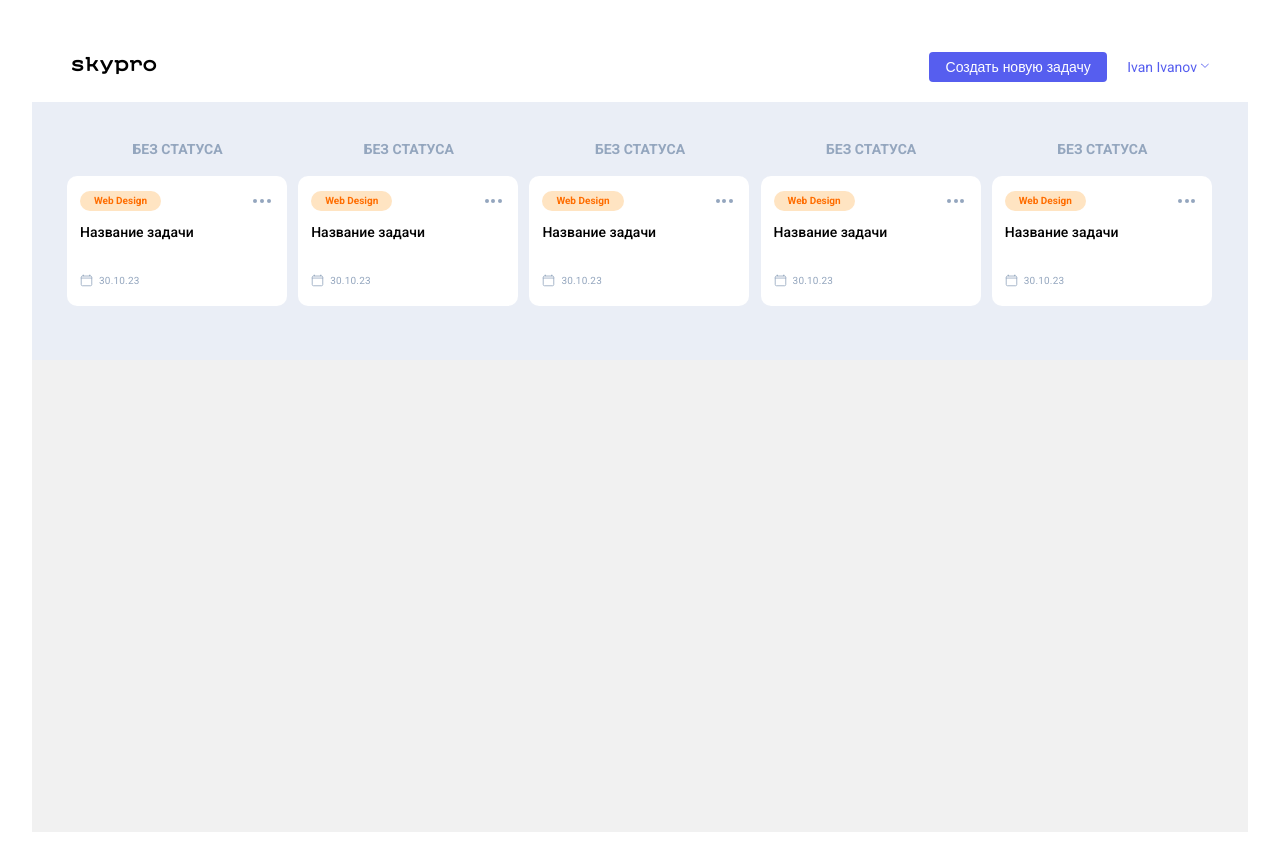
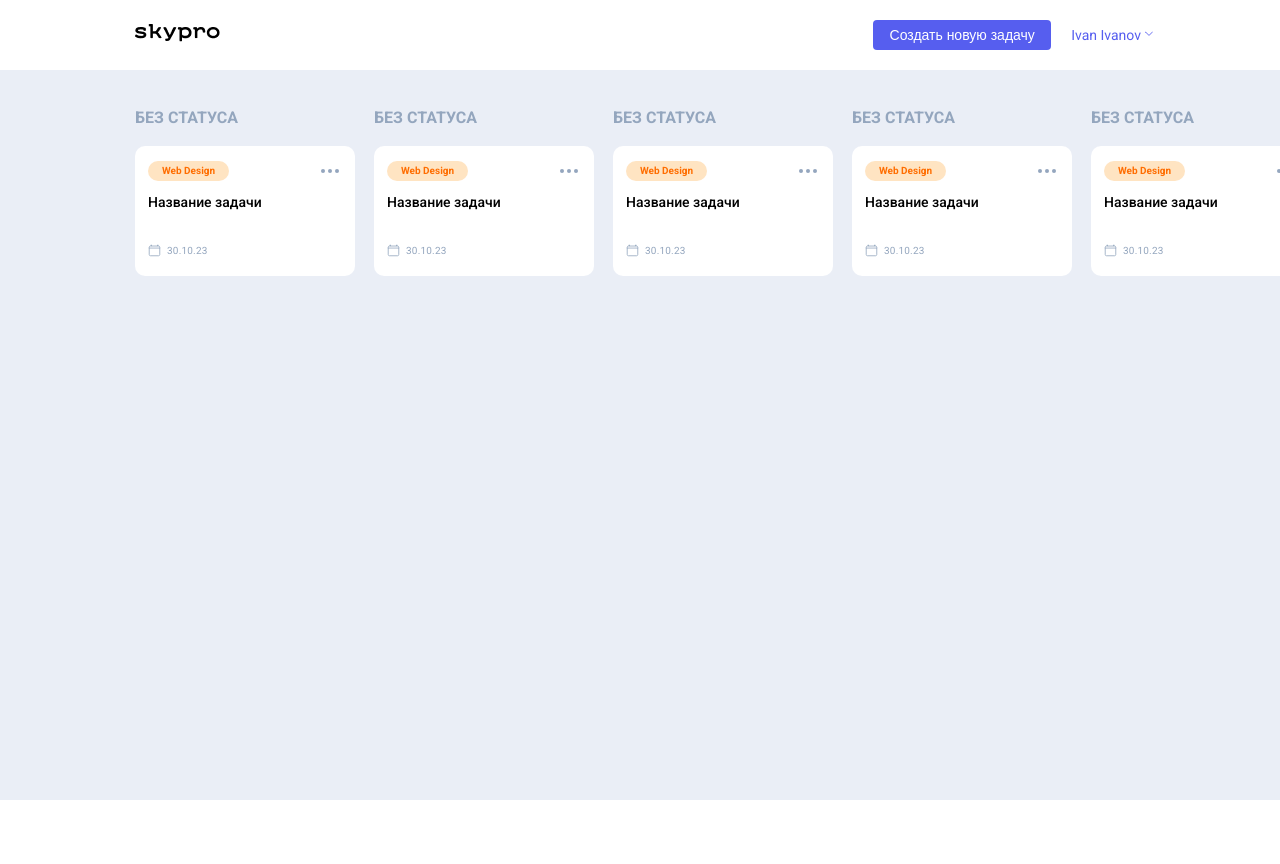
Before and after one commit to SergeyZah/skypro-kanban, a React (Vite) app: page / in a window 1280 px wide. After the commit the page ends 800 px from the top, so only its background shows below. Built offline with nearby package versions, Linux system fonts and the light colour scheme.

Commit message:
Displaying the UserPop

```diff
--- a/src/App.css
+++ b/src/App.css
@@ -1,7 +1,5 @@
 #root {
-  max-width: 1280px;
   margin: 0 auto;
-  padding: 2rem;
   text-align: center;
 }
 
@@ -91,14 +89,13 @@ body {
   width: 100vw;
   min-height: 100vh;
   overflow: hidden;
-  background-color: #f1f1f1;
+  background: rgba(234, 238, 246, 1);
 }
 
 .container {
-  max-width: 1260px;
   width: 100%;
   margin: 0 auto;
-  padding: 0 30px;
+  padding: 0 128px 0 135px;
 }
 
 ._hover01:hover {
@@ -123,7 +120,7 @@ body {
   color: #ffffff;
 }
 
-.pop-user-set:target,
+/* .pop-user-set:target, */
 .pop-exit:target,
 .pop-new-card:target,
 .pop-browse:target {
@@ -778,7 +775,6 @@ body {
   position: relative;
   top: 0;
   left: 0;
-  padding: 0 10px;
 }
 .header__logo img {
   width: 85px;
@@ -828,7 +824,7 @@ body {
   padding: 0;
 }
 .header__pop-user-set {
-  display: none;
+  /* display: none; */
   position: absolute;
   top: 61px;
   right: 0;
@@ -850,25 +846,25 @@ body {
 .main__block {
   width: 100%;
   margin: 0 auto;
-  padding: 25px 0 49px;
+  padding: 40px 0 49px;
 }
 .main__content {
   width: 100%;
   display: flex;
+  gap: 19px;
 }
 .main__column {
-  width: 20%;
-  margin: 0 auto;
+  width: 220px;
   display: block;
 }
 
 .column__title {
-  padding: 0 10px;
-  margin: 15px 0;
+  margin: 0 0 20px;
+  text-align: start;
 }
 .column__title p {
   color: #94a6be;
-  font-size: 14px;
+  font-size: 16px;
   font-weight: 600;
   line-height: 1;
   text-transform: uppercase;
@@ -880,7 +876,6 @@ body {
   position: relative;
 }
 .cards__item {
-  padding: 5px;
   animation-name: card-animation;
   animation-duration: 500ms;
   animation-timing-function: linear;
--- a/src/components/Header/header.jsx
+++ b/src/components/Header/header.jsx
@@ -1,6 +1,9 @@
+import { useState } from "react"
 import PopUser from "../PopUser/PopUser"
 
 function Header () {
+    const [disp, setDisp] = useState(false)
+    const onClick = () => setDisp(true)
     return (
         <>
             <header className="header">
@@ -8,7 +11,7 @@ function Header () {
                 <div className="header__block">
                 <div className="header__logo _show _light">
                     <a href="" target="_self">
-                    <img src="images/logo.png" alt="logo"></img>
+                    <img src="images/logo2.png" alt="logo"></img>
                     </a>
                 </div>
                 <div className="header__logo _dark">
@@ -20,10 +23,10 @@ function Header () {
                     <button className="header__btn-main-new _hover01" id="btnMainNew">
                     <a href="#popNewCard">Создать новую задачу</a>
                     </button>
-                    <a href="#user-set-target" className="header__user _hover02">
+                    <a href="#user-set-target" className="header__user _hover02" onClick={onClick}>
                     Ivan Ivanov
                     </a>
-                    <PopUser></PopUser>
+                    {disp ? <PopUser /> : null}
                 </nav>
                 </div>
             </div>
--- a/src/components/PopUser/PopUser.jsx
+++ b/src/components/PopUser/PopUser.jsx
@@ -1,3 +1,4 @@
+
 function PopUser () {
     return (
         <>
```
Also changed, not shown: eslint.config.js (+13 -12 lines), public/images/logo2.png (added).
